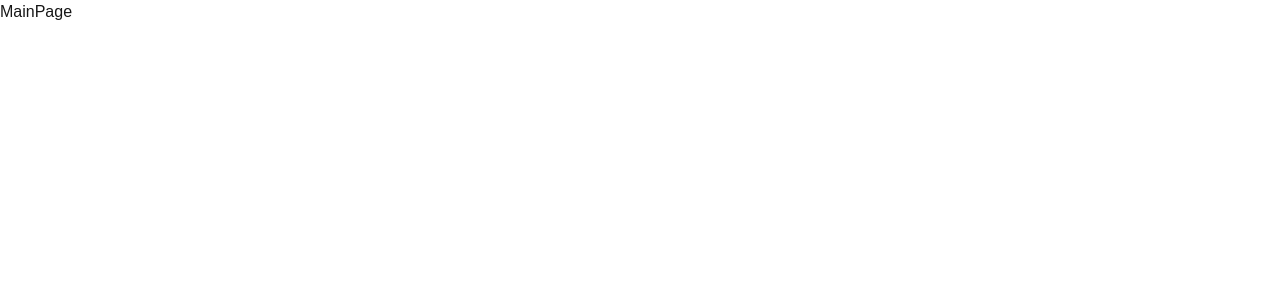
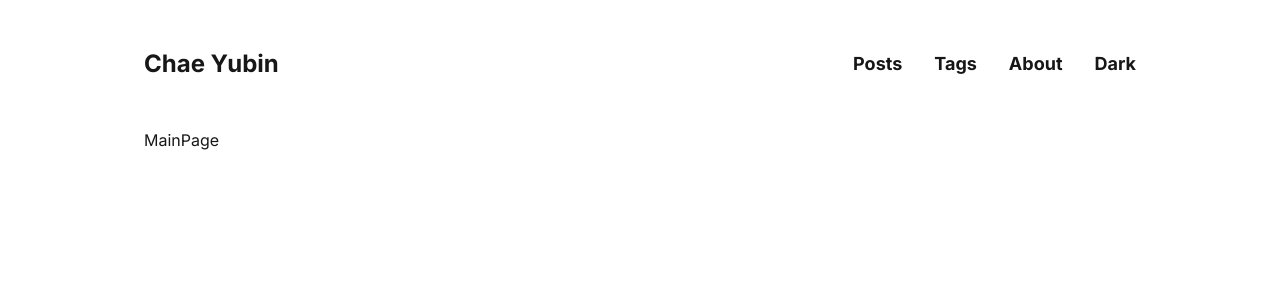
Before and after one commit to ChaeYubin/dev-log, a Next.js app: page / in a window 1280 px wide. Shown: the top 300 px of the page. Built offline with nearby package versions, Linux system fonts and the light colour scheme.

Commit message:
feat: 상단 내비게이션 바 추가, 폰트 스타일 변경

```diff
--- a/src/app/globals.css
+++ b/src/app/globals.css
@@ -35,5 +35,4 @@
 body {
   color: var(--foreground);
   background: var(--background);
-  font-family: Arial, Helvetica, sans-serif;
 }
--- a/src/app/layout.tsx
+++ b/src/app/layout.tsx
@@ -1,10 +1,17 @@
 import type { Metadata } from "next";
 import "./globals.css";
+import { Inter } from "next/font/google";
+import NavBar from "@/components/NavBar";
 
 export const metadata: Metadata = {
   title: "Yubin's Blog",
   description: "채유빈의 블로그입니다.",
 };
+
+const inter = Inter({
+  subsets: ["latin"],
+  display: "swap",
+});
 
 export default function RootLayout({
   children,
@@ -12,8 +19,13 @@ export default function RootLayout({
   children: React.ReactNode;
 }>) {
   return (
-    <html lang="ko">
-      <body>{children}</body>
+    <html lang="ko" className={inter.className}>
+      <body>
+        <section className="mx-auto max-w-3xl px-4 xl:max-w-5xl">
+          <NavBar />
+          {children}
+        </section>
+      </body>
     </html>
   );
 }
--- /dev/null
+++ b/src/components/NavBar.tsx
@@ -0,0 +1,27 @@
+import Link from "next/link";
+
+const NavBar = () => {
+  return (
+    <div className="py-12 flex items-center">
+      <h1>
+        <Link href="/">Chae Yubin</Link>
+      </h1>
+      <div className="ml-auto">
+        <ul className="flex font-bold">
+          <li className="mr-8 text-lg">
+            <Link href="/posts">Posts</Link>
+          </li>
+          <li className="mr-8 text-lg">
+            <Link href="/tags/all">Tags</Link>
+          </li>
+          <li className="mr-8 text-lg">
+            <Link href="/about">About</Link>
+          </li>
+          <li className="text-lg">Dark</li>
+        </ul>
+      </div>
+    </div>
+  );
+};
+
+export default NavBar;
```
